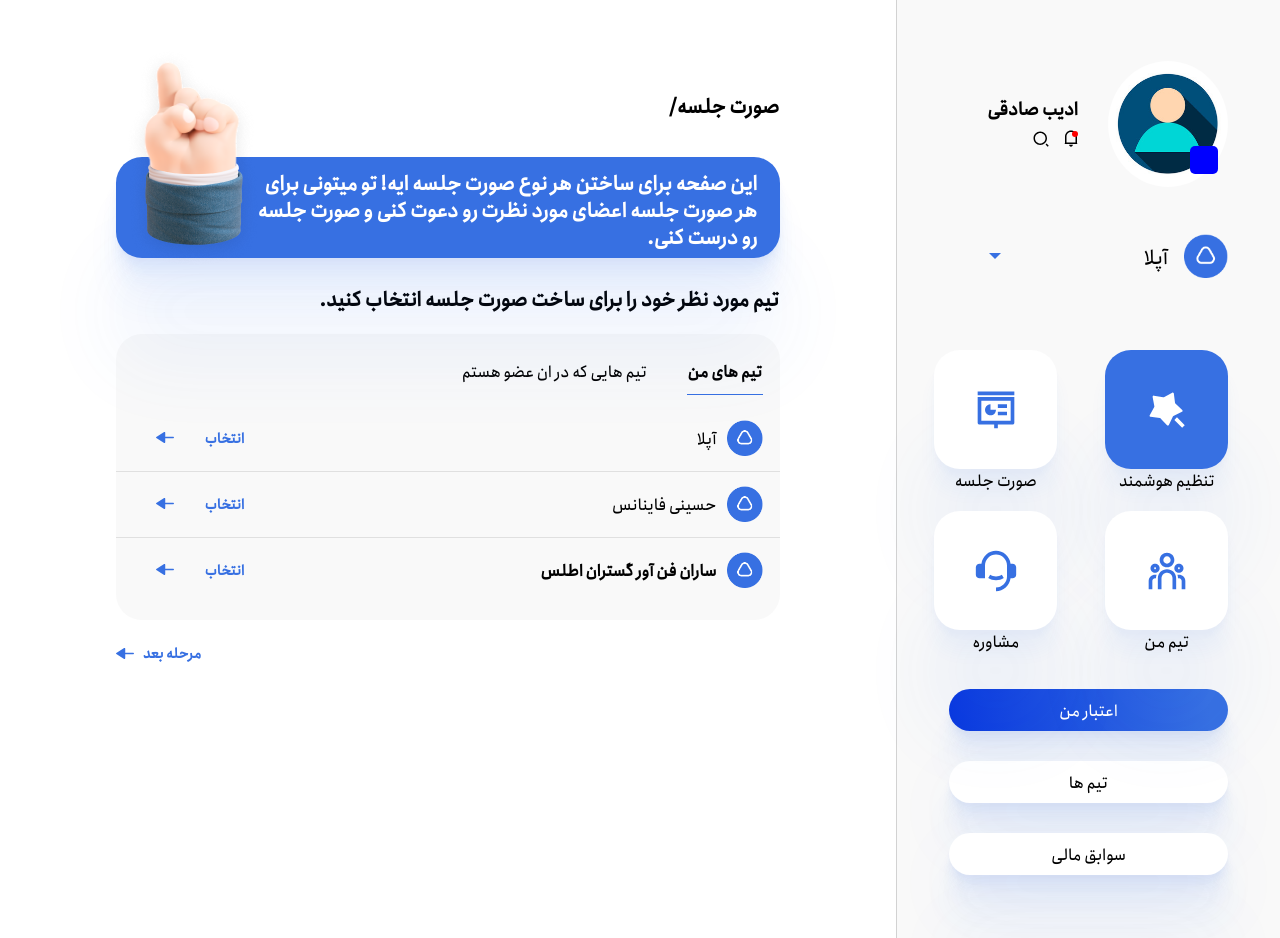
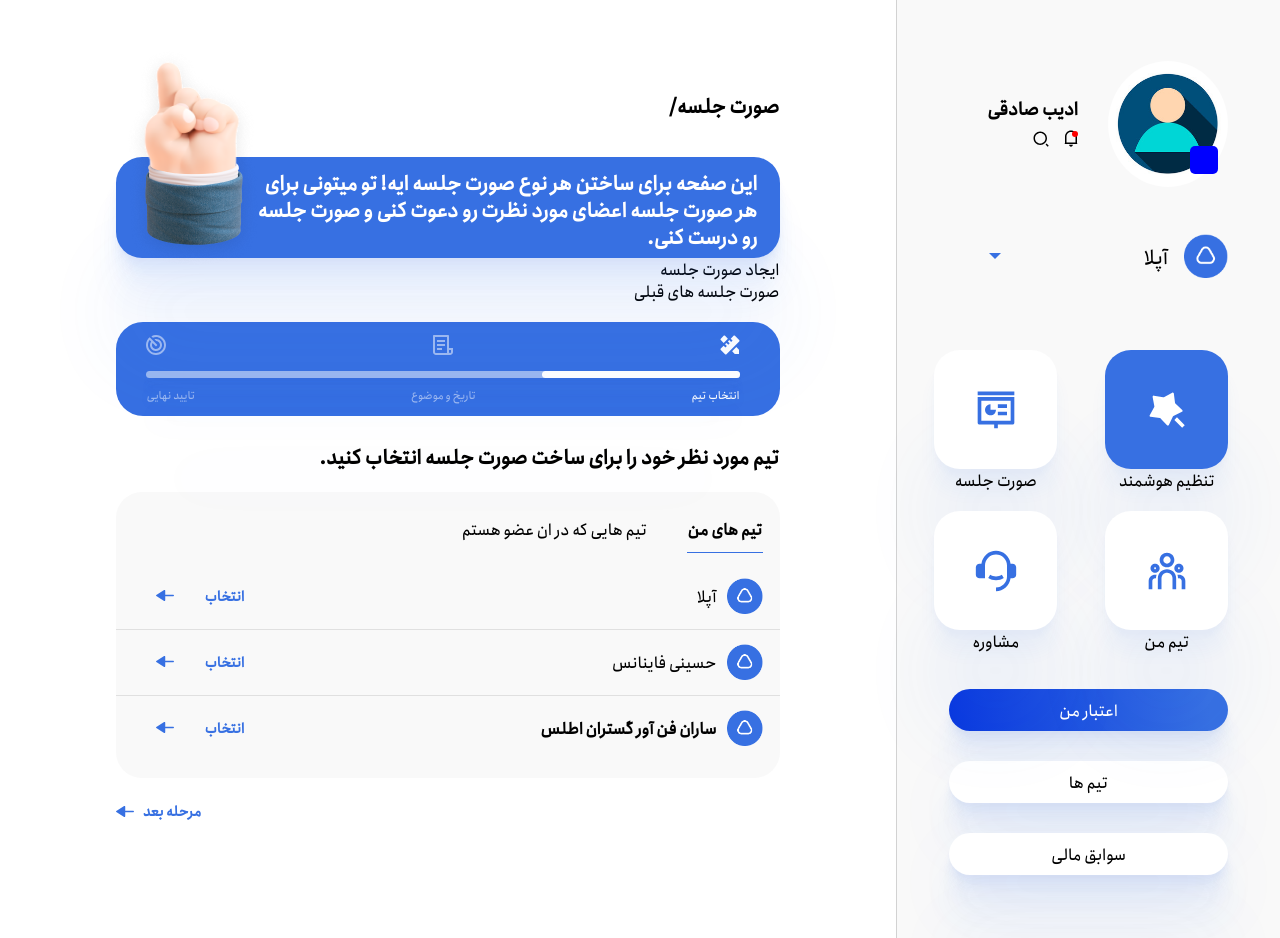
Before and after one commit to adibsadeghi1993/uplaw, a React (Create React App) app: page /proceeding in a window 1280 px wide. Built offline with nearby package versions, Linux system fonts and the light colour scheme; some icons are missing.

Commit message:
contractHeader was dinamyked to useable in other components

```diff
--- a/src/components/proceeding/CreateMeeting/createMeetingDetailes/CreateMeetingDetailes.js
+++ b/src/components/proceeding/CreateMeeting/createMeetingDetailes/CreateMeetingDetailes.js
@@ -4,10 +4,12 @@ import blueArrowImage from "../../../../asstes/blue arrow.svg";
 import { useSelector } from 'react-redux'
 import styles from "./createMeetingDetailes.module.css";
 import ProceedingHeader from "../../commonfiles/proceedingHeader/ProceedingHeader";
+import ContractHeader from "../../../userInfo/commonFiles/contractHeader/ContractHeader";
 
 
 const CreateMeetingDetailes = () => {
   const [teamStatus, setTeamStatus] = useState("myTeam");
+  const [proceedingStatus, setProceedingStatus] = useState("createProceeding");
   const {myTeam,teamIncudedMe}=  useSelector(state=>state.team)
 
   const myTeamHandler = () => {
@@ -21,6 +23,11 @@ const CreateMeetingDetailes = () => {
     <main className={styles.proceeding_main}>
       <section>
       <ProceedingHeader/>
+      <div>
+        <p>ایجاد صورت جلسه</p>
+        <p>صورت جلسه های قبلی</p>
+      </div>
+      <ContractHeader adjust="nonadjustent" mainContent="noneContent" opacityTow="0.5" opacityThree="0.5" stepOne="انتخاب تیم" stepTow="تاریخ و موضوع" noneBox="noneBox" />
         <p className={styles.guide_paragraf}>
           تیم مورد نظر خود را برای ساخت صورت جلسه انتخاب کنید.
         </p>
--- a/src/components/userInfo/commonFiles/contractHeader/ContractHeader.js
+++ b/src/components/userInfo/commonFiles/contractHeader/ContractHeader.js
@@ -5,28 +5,28 @@ import spacialContractInfoImage from "../../../../asstes/specialinfocontract.svg
 import confirmContractImage from "../../../../asstes/confirmcontract.svg"
 
 
-const ContractHeader = ({opacity=0.5,width="33.333%",ContractName}) => {
+const ContractHeader = ({noneBox,opacityTow="0.5",opacityThree=1,width="33.333%",ContractName,mainContent,stepOne="اطلاعات اولیه قرارداد",stepTow="مفاد تخصصی قرارداد"}) => {
     return (
         <section>
-            <h1 className={styles.contractName}>/تنظیم هوشمند/{ContractName}</h1>
+            <h1 className={`${styles.contractName} ${styles[mainContent]}`}>/تنظیم هوشمند/{ContractName}</h1>
             <section className={styles.contractHeader}>
-                <div className={styles.minute}>
+                <div className={`${styles.minute} ${styles[noneBox]}`}>
                     <h3> فقط 3 دقیقه </h3>
                     <p>تا تنظیم قرارداد</p>
                 </div>
                 <article className={styles.progress_contract}>
                     <div className={styles.contract_images}>
                         <img src={basicContractInfoImage} alt="اطلاعات پایه قرارداد" />
-                        <img style={{opacity:opacity}} src={spacialContractInfoImage} alt="مفاد تخصصی قرارداد" />
-                        <img style={{opacity:opacity}} src={confirmContractImage} alt="تایید نهایی" />
+                        <img style={{opacity:`${opacityTow}`}} src={spacialContractInfoImage} alt="مفاد تخصصی قرارداد" />
+                        <img style={{opacity:`${opacityThree}`}} src={confirmContractImage} alt="تایید نهایی" />
                     </div>
                     <div className={styles.progress_container}>
                         <div style={{width:`${width}`}} className={styles.progress}></div>
                     </div>
                     <div className={styles.contract_info}>
-                        <p>اطلاعات اولیه قرارداد</p>
-                        <p style={{opacity:opacity}} >مفاد تخصصی قرارداد</p>
-                        <p style={{opacity:opacity}} >تایید نهایی</p>
+                        <p>{stepOne}</p>
+                        <p style={{opacity:opacityTow}} >{stepTow} </p>
+                        <p style={{opacity:opacityThree}} >تایید نهایی</p>
                     </div>
                 </article>
             </section>
--- a/src/components/userInfo/commonFiles/contractHeader/contractHeader.module.css
+++ b/src/components/userInfo/commonFiles/contractHeader/contractHeader.module.css
@@ -65,6 +65,13 @@ margin-bottom: 8px;
     background-color: white;
     height: 7px;
     border-radius: 26px;
+}
+
+.noneContent{
+    display: none;
+}
+.noneBox{
+    display: none;
 }
 
 @media(max-width:1250px){
```
